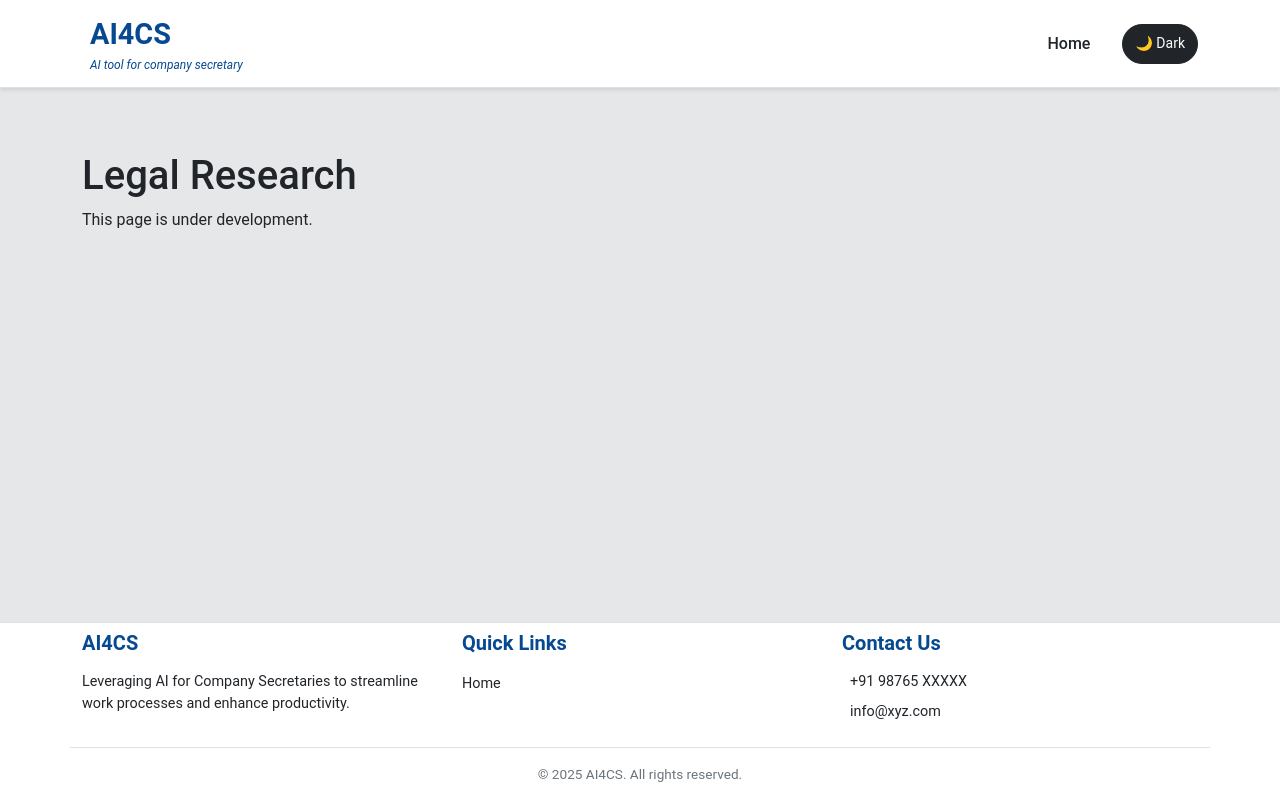
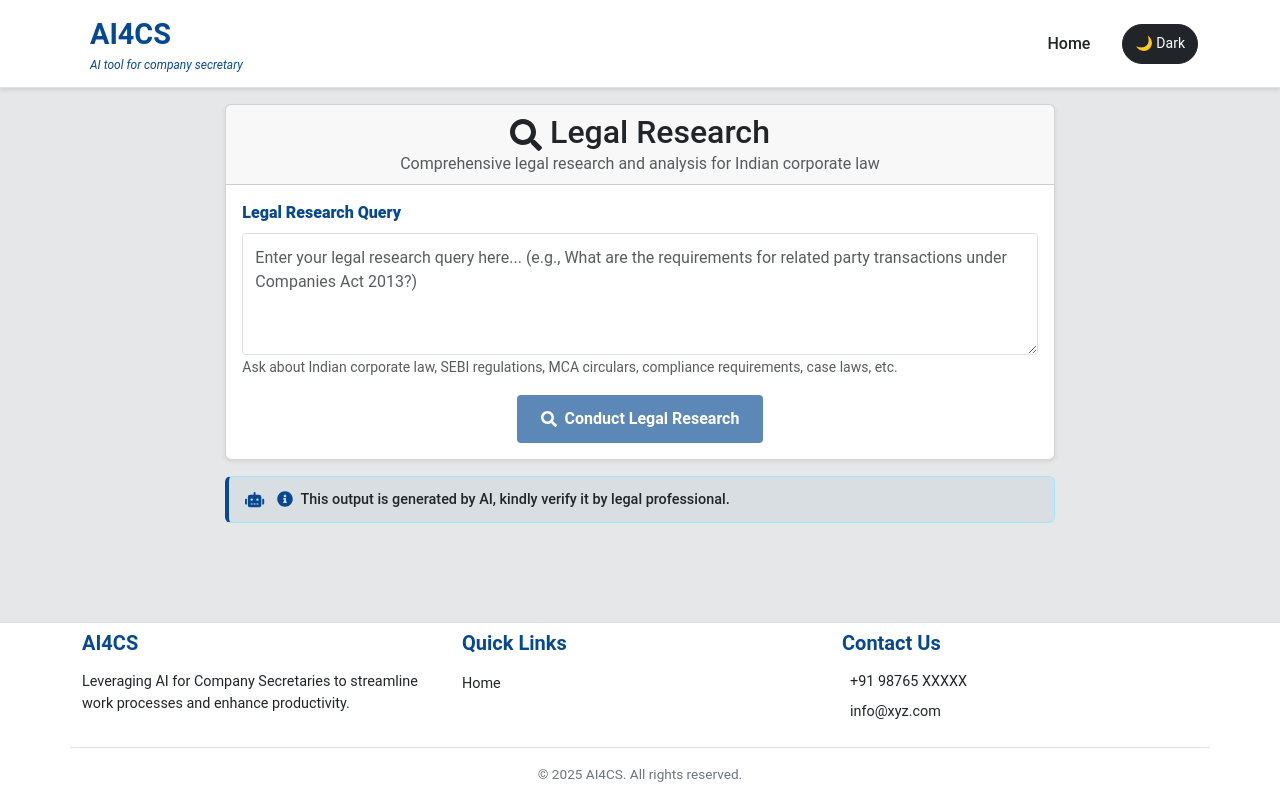
Before and after one commit to parthgopa/ai4cs2, a React (Create React App) app: page /legal-research in a window 1280 px wide. Built offline with nearby package versions, Linux system fonts and the light colour scheme.

Commit message:
legal research is working

```diff
--- a/src/App.js
+++ b/src/App.js
@@ -15,6 +15,7 @@ import RegulatoryUpdation from './components/RegulatoryUpdation';
 import StatutoryRegisters from './components/StatutoryRegisters';
 import SecretarialAudit from './components/SecretarialAudit';
 import LegalOpinion from './components/LegalOpinion';
+import LegalResearch from './components/LegalResearch';
 
 function App() {
 
@@ -31,7 +32,7 @@ function App() {
               <Route path="/secretarial-audit" element={<SecretarialAudit />} />
 
               {/* Added routes for all functionalities */}
-              <Route path="/legal-research" element={<div className="container mt-5"><h1>Legal Research</h1><p>This page is under development.</p></div>} />
+              <Route path="/legal-research" element={<LegalResearch />} />
               <Route path="/legal-opinion" element={<LegalOpinion />} />
               <Route path="/strategic-advice" element={<div className="container mt-5"><h1>Strategic Advice</h1><p>This page is under development.</p></div>} />
               <Route path="/procedure-practice" element={<div className="container mt-5"><h1>Procedure and Practice</h1><p>This page is under development.</p></div>} />
--- a/src/components/HomePage.js
+++ b/src/components/HomePage.js
@@ -118,6 +118,8 @@ const HomePage = () => {
       navigate('/statutory-registers');
     } else if (id === 'legal-opinion') {
       navigate('/legal-opinion');
+    } else if (id === 'legal-research') {
+      navigate('/legal-research');
     } else {
       openComingSoonModal(title);
     }
@@ -174,7 +176,7 @@ const HomePage = () => {
                           item.id !== 'secretarial-audit' &&
                           item.id !== 'regulatory-updation' &&
                           item.id !== 'statutory-registers' &&
-                          item.id !== 'legal-opinion') ? 'disabled-feature' : ''}`}
+                          item.id !== 'legal-opinion' && item.id !== 'legal-research') ? 'disabled-feature' : ''}`}
                       >
                         <div className="functionality-content">
                           <h1 className="functionality-title">
--- /dev/null
+++ b/src/components/LegalResearch.js
@@ -0,0 +1,233 @@
+import React, { useState } from 'react';
+import { Card, Form, Container, Row, Col, Button } from 'react-bootstrap';
+import ReactMarkdown from 'react-markdown';
+import APIService from '../Common/API';
+import { FaCopy, FaFilePdf, FaSpinner, FaFileWord, FaSearch } from 'react-icons/fa';
+import PDFGenerator from './PDFGenerator';
+import WordGenerator from './WordGenerator';
+import AIDisclaimer from './AIDisclaimer';
+
+const LegalResearch = () => {
+  const [formData, setFormData] = useState({
+    userQuery: '',
+  });
+
+  const [loading, setLoading] = useState(false);
+  const [response, setResponse] = useState('');
+
+  const handleInputChange = (e) => {
+    const { name, value } = e.target;
+    setFormData({
+      ...formData,
+      [name]: value
+    });
+  };
+
+  const handleSubmit = async (e) => {
+    e.preventDefault();
+    setLoading(true);
+    setResponse('');
+
+    const prompt = `You are a senior legal research analyst and AI assistant specializing in Indian corporate, regulatory, and compliance law.
+Interpret the following user's query and respond by referring to any or all of the following legal frameworks, depending on the context:
+
+Indian Companies Act, 2013 (with all amendments)
+
+SEBI Guidelines and Regulations (including LODR, ICDR, Takeover Code, etc.)
+
+MCA Circulars, Notifications, and Clarifications
+
+Judgements from NCLT and NCLAT
+
+RBI Circulars and Master Directions (if applicable)
+
+Relevant sections of the Income Tax Act, 1961 (especially corporate taxation and TDS/TCS)
+
+IBC – Insolvency and Bankruptcy Code, 2016
+
+Any applicable Rules, Schedules, or Secretarial Standards
+
+Your response must include the following components:
+
+1. Relevant Sections/Rules/Clauses (from applicable law)
+
+2. Clear Explanation in simple legal English
+
+3. Compliance Checklist (if process-related): forms, timelines, filings, responsible authority
+
+4. Case Law Summary (from NCLT/NCLAT/SC/HC, if available)
+
+5. Regulatory Circulars/Clarifications (MCA, SEBI, RBI) with date
+
+6. Penalties and Consequences (if any non-compliance)
+
+7. Keep tone formal, structured, and legally precise. Use bullet points or numbered steps.
+
+8. If multiple laws apply, show how they intersect or override (e.g., SEBI vs Companies Act).
+
+9. Mention the last updated year or circular version where applicable.
+
+If no direct provision exists, mention "No explicit provision found" and suggest related guidance.
+
+User query - "${formData.userQuery}"`;
+
+    try {
+      await APIService({
+        question: prompt,
+        onResponse: (data) => {
+          setLoading(false);
+          if (data && data.candidates && data.candidates[0] && data.candidates[0].content && data.candidates[0].content.parts) {
+            console.log(data.candidates[0].content.parts[0].text);
+            setResponse(data.candidates[0].content.parts[0].text);
+          } else {
+            setResponse('Sorry, we couldn\'t generate a response. Please try again.');
+          }
+        }
+      });
+    } catch (error) {
+      setLoading(false);
+      setResponse('An error occurred while processing your request. Please try again.');
+    }
+  };
+
+  const RedStrong = ({ children }) => {
+    // Apply Tailwind CSS class 'text-red-500' to make the text red
+    return <strong style={{textDecoration: 'underline'}}>{children}</strong>;
+  };
+
+  const copyToClipboard = () => {
+    navigator.clipboard.writeText(response);
+    alert('Response copied to clipboard!');
+  };
+
+  return (
+    <Container fluid className="legal-research-container">
+      <Row className="justify-content-center">
+        <Col lg={10} xl={8}>
+          <Card className="main-card shadow-sm">
+            <Card.Header className="text-center">
+              <h2 className="mb-0">
+                <FaSearch className="me-2" />
+                Legal Research
+              </h2>
+              <p className="text-muted mb-0">
+                Comprehensive legal research and analysis for Indian corporate law
+              </p>
+            </Card.Header>
+
+            <Card.Body>
+              <Form onSubmit={handleSubmit}>
+                <Row>
+                  <Col md={12}>
+                    <Form.Group className="mb-3">
+                      <Form.Label>
+                        <strong>Legal Research Query</strong>
+                      </Form.Label>
+                      <Form.Control
+                        as="textarea"
+                        rows={4}
+                        name="userQuery"
+                        value={formData.userQuery}
+                        onChange={handleInputChange}
+                        placeholder="Enter your legal research query here... (e.g., What are the requirements for related party transactions under Companies Act 2013?)"
+                        required
+                      />
+                      <Form.Text className="text-muted">
+                        Ask about Indian corporate law, SEBI regulations, MCA circulars, compliance requirements, case laws, etc.
+                      </Form.Text>
+                    </Form.Group>
+                  </Col>
+                </Row>
+
+                <div className="text-center">
+                  <Button
+                    variant="primary"
+                    type="submit"
+                    disabled={loading || !formData.userQuery.trim()}
+                    className="submit-btn"
+                  >
+                    {loading ? (
+                      <>
+                        <FaSpinner className="spinner me-2" />
+                        Researching...
+                      </>
+                    ) : (
+                      <>
+                        <FaSearch className="me-2" />
+                        Conduct Legal Research
+                      </>
+                    )}
+                  </Button>
+                </div>
+              </Form>
+
+              {response && (
+                <Card className="response-card mt-4">
+                  <Card.Header className="d-flex justify-content-between align-items-center">
+                    <h5 className="mb-0">Legal Research Analysis</h5>
+                    <div className="action-buttons">
+                      <Button
+                        variant="outline-secondary"
+                        size="sm"
+                        onClick={copyToClipboard}
+                        className="me-2"
+                      >
+                        <FaCopy className="me-1" />
+                        Copy
+                      </Button>
+                      <Button
+                        variant="outline-danger"
+                        size="sm"
+                        onClick={() => {
+                          const { generatePDF } = PDFGenerator({
+                            content: response,
+                            fileName: `legal-research-analysis-${new Date().toISOString().split('T')[0]}.pdf`,
+                            title: "Legal Research Analysis"
+                          });
+                          generatePDF();
+                        }}
+                        className="me-2"
+                      >
+                        <FaFilePdf className="me-1" />
+                        <span className="d-none d-sm-inline">PDF</span>
+                      </Button>
+                      <Button
+                        variant="outline-success"
+                        size="sm"
+                        onClick={() => {
+                          const { generateWord } = WordGenerator({
+                            content: response,
+                            fileName: `legal-research-analysis-${new Date().toISOString().split('T')[0]}.docx`,
+                            title: "Legal Research Analysis"
+                          });
+                          generateWord();
+                        }}
+                      >
+                        <FaFileWord className="me-1" />
+                        <span className="d-none d-sm-inline">Word</span>
+                      </Button>
+                    </div>
+                  </Card.Header>
+                  <Card.Body>
+                    <div className="markdown-content">
+                      <ReactMarkdown
+                      components={{
+                        // Override the default 'strong' component with our custom 'RedStrong' component
+                        strong: RedStrong,
+                      }}
+                      >{response}</ReactMarkdown>
+                    </div>
+                  </Card.Body>
+                </Card>
+              )}
+            </Card.Body>
+          </Card>
+
+          <AIDisclaimer />
+        </Col>
+      </Row>
+    </Container>
+  );
+};
+
+export default LegalResearch;
```
Also changed, not shown: src/components/ComplianceCalendar.js (+18 -8 lines), src/components/LegalOpinion.js (+19 -6 lines), 6 other files (tests, documents, lock files or other folders).
